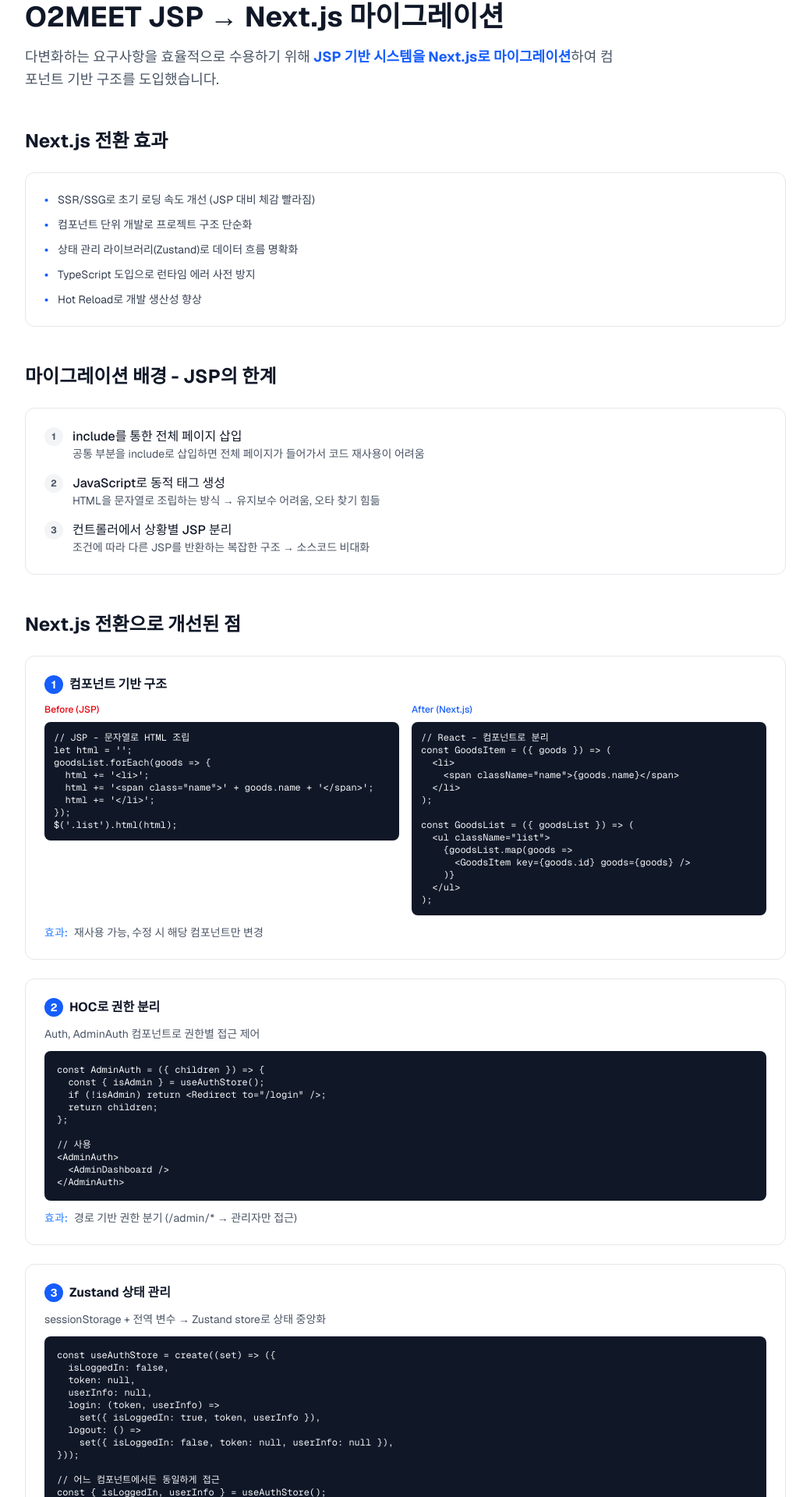
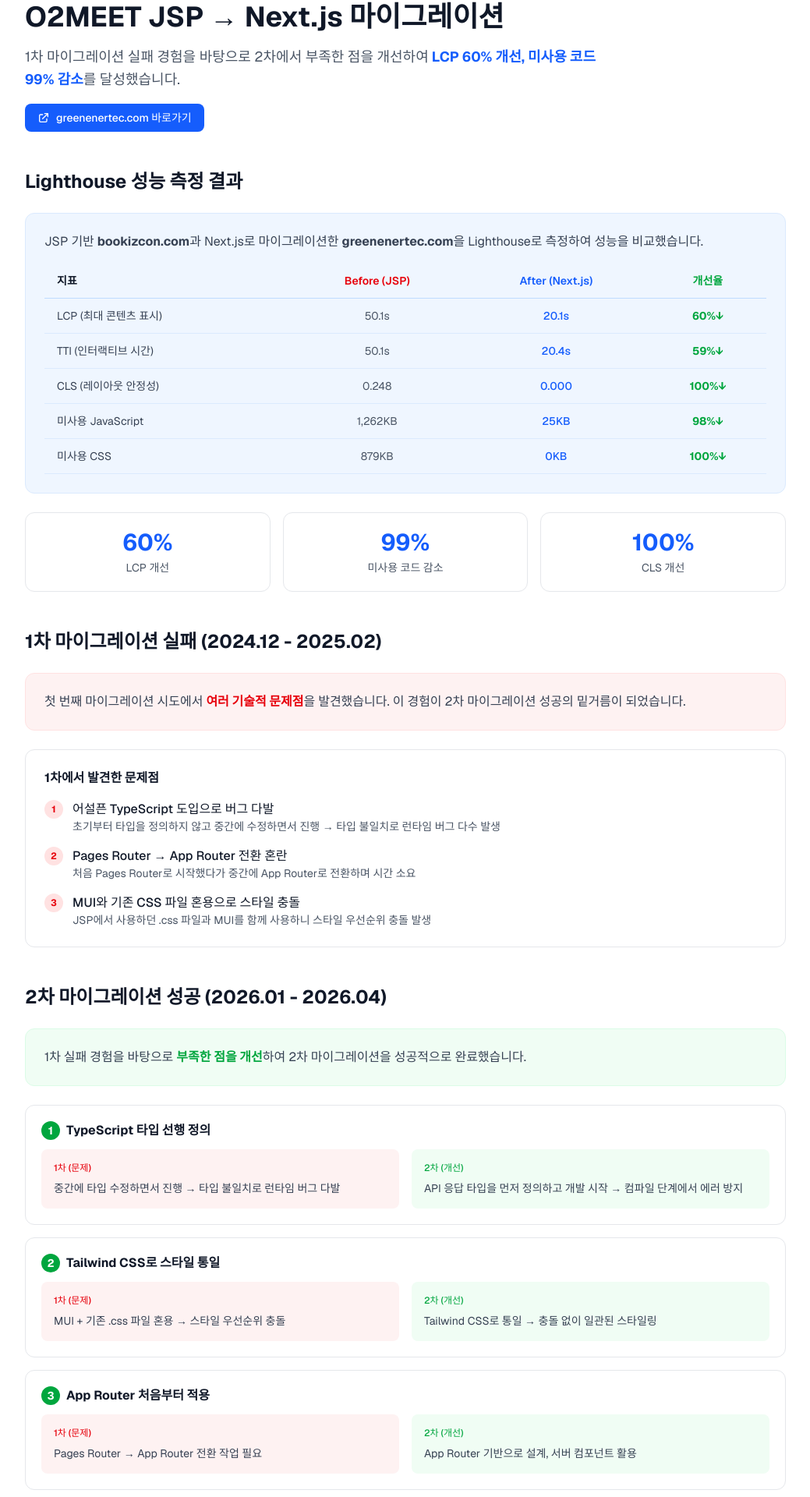
Before and after one commit to HeeJeShin/portfolio, a Next.js app: page /projects/o2meet-migration in a window 1280 px wide. Shown: the part 149-2069 px from the top of the page at 78% size, without its empty margins (120-1159 px from the left). Built offline with nearby package versions, Linux system fonts and the light colour scheme.

Commit message:
성능측정 업데이트

```diff
--- a/app/projects/o2meet-migration/page.tsx
+++ b/app/projects/o2meet-migration/page.tsx
@@ -3,14 +3,52 @@
 import Link from "next/link";
 import { ProjectHeader } from "@/app/_components/ProjectHeader";
 
-const techStack = ["Next.js 14", "TypeScript", "Zustand", "MUI", "Zod"];
+const techStack = ["Next.js 14", "TypeScript", "Zustand", "Tailwind CSS", "Zod"];
 
-const benefits = [
-  "SSR/SSG로 초기 로딩 속도 개선 (JSP 대비 체감 빨라짐)",
-  "컴포넌트 단위 개발로 프로젝트 구조 단순화",
-  "상태 관리 라이브러리(Zustand)로 데이터 흐름 명확화",
-  "TypeScript 도입으로 런타임 에러 사전 방지",
-  "Hot Reload로 개발 생산성 향상",
+const lighthouseMetrics = [
+  { metric: "LCP (최대 콘텐츠 표시)", before: "50.1s", after: "20.1s", improvement: "60%↓" },
+  { metric: "TTI (인터랙티브 시간)", before: "50.1s", after: "20.4s", improvement: "59%↓" },
+  { metric: "CLS (레이아웃 안정성)", before: "0.248", after: "0.000", improvement: "100%↓" },
+  { metric: "미사용 JavaScript", before: "1,262KB", after: "25KB", improvement: "98%↓" },
+  { metric: "미사용 CSS", before: "879KB", after: "0KB", improvement: "100%↓" },
+];
+
+const firstAttemptIssues = [
+  {
+    issue: "어설픈 TypeScript 도입으로 버그 다발",
+    detail: "초기부터 타입을 정의하지 않고 중간에 수정하면서 진행 → 타입 불일치로 런타임 버그 다수 발생",
+  },
+  {
+    issue: "Pages Router → App Router 전환 혼란",
+    detail: "처음 Pages Router로 시작했다가 중간에 App Router로 전환하며 시간 소요",
+  },
+  {
+    issue: "MUI와 기존 CSS 파일 혼용으로 스타일 충돌",
+    detail: "JSP에서 사용하던 .css 파일과 MUI를 함께 사용하니 스타일 우선순위 충돌 발생",
+  },
+];
+
+const secondAttemptImprovements = [
+  {
+    title: "TypeScript 타입 선행 정의",
+    before: "중간에 타입 수정하면서 진행 → 타입 불일치로 런타임 버그 다발",
+    after: "API 응답 타입을 먼저 정의하고 개발 시작 → 컴파일 단계에서 에러 방지",
+  },
+  {
+    title: "Tailwind CSS로 스타일 통일",
+    before: "MUI + 기존 .css 파일 혼용 → 스타일 우선순위 충돌",
+    after: "Tailwind CSS로 통일 → 충돌 없이 일관된 스타일링",
+  },
+  {
+    title: "App Router 처음부터 적용",
+    before: "Pages Router → App Router 전환 작업 필요",
+    after: "App Router 기반으로 설계, 서버 컴포넌트 활용",
+  },
+  {
+    title: "컴포넌트/상태 관리 설계 선행",
+    before: "JSP를 급하게 옮기다 보니 컴포넌트 분리가 어중간함",
+    after: "페이지별 컴포넌트 구조와 store 구조를 먼저 설계 후 개발",
+  },
 ];
 
 const jspLimitations = [
@@ -28,121 +66,6 @@ const jspLimitations = [
   },
 ];
 
-const improvements = [
-  {
-    title: "컴포넌트 기반 구조",
-    before: `// JSP - 문자열로 HTML 조립
-let html = '';
-goodsList.forEach(goods => {
-  html += '<li>';
-  html += '<span class="name">' + goods.name + '</span>';
-  html += '</li>';
-});
-$('.list').html(html);`,
-    after: `// React - 컴포넌트로 분리
-const GoodsItem = ({ goods }) => (
-  <li>
-    <span className="name">{goods.name}</span>
-  </li>
-);
-
-const GoodsList = ({ goodsList }) => (
-  <ul className="list">
-    {goodsList.map(goods =>
-      <GoodsItem key={goods.id} goods={goods} />
-    )}
-  </ul>
-);`,
-    benefit: "재사용 가능, 수정 시 해당 컴포넌트만 변경",
-  },
-  {
-    title: "HOC로 권한 분리",
-    desc: "Auth, AdminAuth 컴포넌트로 권한별 접근 제어",
-    code: `const AdminAuth = ({ children }) => {
-  const { isAdmin } = useAuthStore();
-  if (!isAdmin) return <Redirect to="/login" />;
-  return children;
-};
-
-// 사용
-<AdminAuth>
-  <AdminDashboard />
-</AdminAuth>`,
-    benefit: "경로 기반 권한 분기 (/admin/* → 관리자만 접근)",
-  },
-  {
-    title: "Zustand 상태 관리",
-    desc: "sessionStorage + 전역 변수 → Zustand store로 상태 중앙화",
-    code: `const useAuthStore = create((set) => ({
-  isLoggedIn: false,
-  token: null,
-  userInfo: null,
-  login: (token, userInfo) =>
-    set({ isLoggedIn: true, token, userInfo }),
-  logout: () =>
-    set({ isLoggedIn: false, token: null, userInfo: null }),
-}));
-
-// 어느 컴포넌트에서든 동일하게 접근
-const { isLoggedIn, userInfo } = useAuthStore();`,
-    benefit: "여러 페이지에서 일관된 사용자 정보 접근",
-  },
-  {
-    title: "Zod 스키마 검증",
-    desc: "여러 폼에서 반복되는 검증(이메일, 사용자 ID 등)을 공통화",
-    code: `const userSchema = z.object({
-  email: z.string().email("올바른 이메일 형식이 아닙니다"),
-  userId: z.string().min(4, "4자 이상 입력해주세요"),
-  phone: z.string().regex(
-    /^01[0-9]-\\d{4}-\\d{4}$/,
-    "올바른 전화번호 형식이 아닙니다"
-  ),
-});
-
-// 타입 자동 추론
-type User = z.infer<typeof userSchema>;`,
-    benefit: "TypeScript와 강력한 통합, 런타임 타입 검증",
-  },
-];
-
-const migrationIssues = [
-  {
-    title: "Pages Router → App Router 전환",
-    problem: "처음엔 Pages Router로 개발 시작, 중간에 React 경력 개발자 입사 후 App Router 제안",
-    solution: "App Router로 전환 작업 진행",
-    reason: "App Router가 서버 컴포넌트 기본 지원, 레이아웃 중첩, 더 직관적인 라우팅 구조 제공",
-  },
-  {
-    title: "기존 CSS 파일 스타일 충돌",
-    problem: "JSP에서 쓰던 .css 파일을 그대로 가져오니 Next.js에서 스타일이 제대로 적용 안 됨",
-    solution: "CSS Modules 또는 MUI로 전환",
-    reason: "Next.js는 글로벌 CSS import 제한, CSS Modules 권장",
-  },
-  {
-    title: "MUI 컴포넌트 커스터마이징 어려움",
-    problem: "MUI 기본 컴포넌트 스타일을 프로젝트에 맞게 수정하기 번거로움",
-    solution: "sx prop, styled() 활용했으나 여전히 불편",
-    reason: "다음 프로젝트(전시부스신청)에서는 Tailwind CSS 선택",
-  },
-];
-
-const reflections = [
-  {
-    lesson: "컴포넌트 설계 먼저",
-    from: "JSP를 급하게 옮기다 보니 컴포넌트 분리가 어중간함",
-    applied: "전시부스신청에서는 페이지별 컴포넌트 구조를 먼저 설계",
-  },
-  {
-    lesson: "상태 관리 설계 선행",
-    from: "sessionStorage → Zustand 전환 시 누락된 부분 발생",
-    applied: "전시부스신청에서는 store 구조를 먼저 설계 후 개발",
-  },
-  {
-    lesson: "검증 로직 공통화",
-    from: "폼마다 비슷한 검증 코드 중복",
-    applied: "전시부스신청에서는 Zod 스키마로 검증 로직 재사용",
-  },
-];
 
 export default function O2MeetMigrationPage() {
   return (
@@ -156,7 +79,7 @@ export default function O2MeetMigrationPage() {
         <section className="mb-12">
           <div className="flex items-center gap-3 mb-4">
             <span className="px-3 py-1 bg-white border border-gray-300 text-gray-700 rounded-full text-sm font-medium">
-              2024.12 - 2025.02
+              2026.01 - 2026.04
             </span>
             <span className="text-gray-400">|</span>
             <span className="text-gray-600 text-sm">프론트엔드</span>
@@ -164,25 +87,127 @@ export default function O2MeetMigrationPage() {
           <h1 className="text-3xl md:text-4xl font-bold text-gray-900 mb-4">
             O2MEET JSP → Next.js 마이그레이션
           </h1>
-          <p className="text-lg text-gray-600 leading-relaxed max-w-3xl">
-            다변화하는 요구사항을 효율적으로 수용하기 위해
-            <strong className="text-blue-600"> JSP 기반 시스템을 Next.js로 마이그레이션</strong>하여
-            컴포넌트 기반 구조를 도입했습니다.
+          <p className="text-lg text-gray-600 leading-relaxed max-w-3xl mb-4">
+            1차 마이그레이션 실패 경험을 바탕으로 2차에서 부족한 점을 개선하여
+            <strong className="text-blue-600"> LCP 60% 개선, 미사용 코드 99% 감소</strong>를 달성했습니다.
           </p>
+          <a
+            href="https://greenenertec.com/"
+            target="_blank"
+            rel="noopener noreferrer"
+            className="inline-flex items-center gap-2 px-4 py-2 bg-blue-600 text-white rounded-lg hover:bg-blue-700 transition-colors text-sm font-medium"
+          >
+            <svg className="w-4 h-4" fill="none" stroke="currentColor" viewBox="0 0 24 24">
+              <path strokeLinecap="round" strokeLinejoin="round" strokeWidth={2} d="M10 6H6a2 2 0 00-2 2v10a2 2 0 002 2h10a2 2 0 002-2v-4M14 4h6m0 0v6m0-6L10 14" />
+            </svg>
+            greenenertec.com 바로가기
+          </a>
         </section>
 
-        {/* 성과 */}
+        {/* Lighthouse 성능 측정 결과 */}
+        <section id="lighthouse" className="mb-12 scroll-mt-8">
+          <h2 className="text-2xl font-bold text-gray-900 mb-6">Lighthouse 성능 측정 결과</h2>
+          <div className="bg-blue-50 rounded-xl p-6 border border-blue-100 mb-6">
+            <p className="text-gray-700 mb-4">
+              JSP 기반 <strong>bookizcon.com</strong>과 Next.js로 마이그레이션한 <strong>greenenertec.com</strong>을
+              Lighthouse로 측정하여 성능을 비교했습니다.
+            </p>
+            <div className="overflow-x-auto">
+              <table className="w-full text-sm">
+                <thead>
+                  <tr className="border-b border-blue-200">
+                    <th className="text-left py-3 px-4 font-semibold text-gray-900">지표</th>
+                    <th className="text-center py-3 px-4 font-semibold text-red-600">Before (JSP)</th>
+                    <th className="text-center py-3 px-4 font-semibold text-blue-600">After (Next.js)</th>
+                    <th className="text-center py-3 px-4 font-semibold text-green-600">개선율</th>
+                  </tr>
+                </thead>
+                <tbody>
+                  {lighthouseMetrics.map((item, i) => (
+                    <tr key={i} className="border-b border-blue-100">
+                      <td className="py-3 px-4 text-gray-700">{item.metric}</td>
+                      <td className="py-3 px-4 text-center text-gray-600">{item.before}</td>
+                      <td className="py-3 px-4 text-center font-medium text-blue-600">{item.after}</td>
+                      <td className="py-3 px-4 text-center font-bold text-green-600">{item.improvement}</td>
+                    </tr>
+                  ))}
+                </tbody>
+              </table>
+            </div>
+          </div>
+          <div className="grid md:grid-cols-3 gap-4">
+            <div className="bg-white rounded-xl border border-gray-200 p-5 text-center">
+              <p className="text-3xl font-bold text-blue-600 mb-1">60%</p>
+              <p className="text-sm text-gray-600">LCP 개선</p>
+            </div>
+            <div className="bg-white rounded-xl border border-gray-200 p-5 text-center">
+              <p className="text-3xl font-bold text-blue-600 mb-1">99%</p>
+              <p className="text-sm text-gray-600">미사용 코드 감소</p>
+            </div>
+            <div className="bg-white rounded-xl border border-gray-200 p-5 text-center">
+              <p className="text-3xl font-bold text-blue-600 mb-1">100%</p>
+              <p className="text-sm text-gray-600">CLS 개선</p>
+            </div>
+          </div>
+        </section>
+
+        {/* 1차 마이그레이션 실패 */}
         <section className="mb-12">
-          <h2 className="text-2xl font-bold text-gray-900 mb-6">Next.js 전환 효과</h2>
+          <h2 className="text-2xl font-bold text-gray-900 mb-6">1차 마이그레이션 실패 (2024.12 - 2025.02)</h2>
+          <div className="bg-red-50 rounded-xl p-6 border border-red-100 mb-6">
+            <p className="text-gray-700">
+              첫 번째 마이그레이션 시도에서 <strong className="text-red-600">여러 기술적 문제점</strong>을 발견했습니다.
+              이 경험이 2차 마이그레이션 성공의 밑거름이 되었습니다.
+            </p>
+          </div>
           <div className="bg-white rounded-xl p-6 border border-gray-200">
-            <ul className="space-y-3">
-              {benefits.map((b, i) => (
-                <li key={i} className="flex items-start gap-3 text-sm text-gray-700">
-                  <span className="text-blue-600 font-bold">•</span>
-                  {b}
-                </li>
+            <h3 className="font-bold text-gray-900 mb-4">1차에서 발견한 문제점</h3>
+            <div className="space-y-4">
+              {firstAttemptIssues.map((item, i) => (
+                <div key={i} className="flex items-start gap-3">
+                  <span className="w-6 h-6 bg-red-100 text-red-600 rounded-full flex items-center justify-center text-xs font-bold flex-shrink-0">
+                    {i + 1}
+                  </span>
+                  <div>
+                    <p className="font-medium text-gray-900">{item.issue}</p>
+                    <p className="text-sm text-gray-600">{item.detail}</p>
+                  </div>
+                </div>
               ))}
-            </ul>
+            </div>
+          </div>
+        </section>
+
+        {/* 2차 마이그레이션 성공 */}
+        <section className="mb-12">
+          <h2 className="text-2xl font-bold text-gray-900 mb-6">2차 마이그레이션 성공 (2026.01 - 2026.04)</h2>
+          <div className="bg-green-50 rounded-xl p-6 border border-green-100 mb-6">
+            <p className="text-gray-700">
+              1차 실패 경험을 바탕으로 <strong className="text-green-600">부족한 점을 개선</strong>하여
+              2차 마이그레이션을 성공적으로 완료했습니다.
+            </p>
+          </div>
+          <div className="space-y-4">
+            {secondAttemptImprovements.map((item, i) => (
+              <div key={i} className="bg-white rounded-xl border border-gray-200 p-5">
+                <h3 className="font-bold text-gray-900 mb-3 flex items-center gap-2">
+                  <span className="w-6 h-6 bg-green-600 text-white rounded-full flex items-center justify-center text-sm">
+                    {i + 1}
+                  </span>
+                  {item.title}
+                </h3>
+                <div className="grid md:grid-cols-2 gap-4">
+                  <div className="bg-red-50 rounded-lg p-4">
+                    <p className="text-xs font-medium text-red-600 mb-2">1차 (문제)</p>
+                    <p className="text-sm text-gray-700">{item.before}</p>
+                  </div>
+                  <div className="bg-green-50 rounded-lg p-4">
+                    <p className="text-xs font-medium text-green-600 mb-2">2차 (개선)</p>
+                    <p className="text-sm text-gray-700">{item.after}</p>
+                  </div>
+                </div>
+              </div>
+            ))}
           </div>
         </section>
 
@@ -199,104 +224,6 @@ export default function O2MeetMigrationPage() {
                   <div>
                     <p className="font-medium text-gray-900">{item.issue}</p>
                     <p className="text-sm text-gray-600">{item.detail}</p>
-                  </div>
-                </div>
-              ))}
-            </div>
-          </div>
-        </section>
-
-        {/* 개선 사항 */}
-        <section className="mb-12">
-          <h2 className="text-2xl font-bold text-gray-900 mb-6">Next.js 전환으로 개선된 점</h2>
-          <div className="space-y-6">
-            {improvements.map((item, idx) => (
-              <div key={item.title} className="bg-white rounded-xl border border-gray-200 p-6">
-                <h3 className="font-bold text-gray-900 mb-3 flex items-center gap-2">
-                  <span className="w-6 h-6 bg-blue-600 text-white rounded-full flex items-center justify-center text-sm">
-                    {idx + 1}
-                  </span>
-                  {item.title}
-                </h3>
-                {item.desc && (
-                  <p className="text-sm text-gray-600 mb-3">{item.desc}</p>
-                )}
-                {item.before && item.after && (
-                  <div className="grid md:grid-cols-2 gap-4 mb-3">
-                    <div>
-                      <p className="text-xs font-medium text-red-600 mb-2">Before (JSP)</p>
-                      <div className="bg-gray-900 rounded-lg p-3 overflow-x-auto">
-                        <pre className="text-xs font-mono text-gray-100 whitespace-pre-wrap">{item.before}</pre>
-                      </div>
-                    </div>
-                    <div>
-                      <p className="text-xs font-medium text-blue-600 mb-2">After (Next.js)</p>
-                      <div className="bg-gray-900 rounded-lg p-3 overflow-x-auto">
-                        <pre className="text-xs font-mono text-gray-100 whitespace-pre-wrap">{item.after}</pre>
-                      </div>
-                    </div>
-                  </div>
-                )}
-                {item.code && !item.before && (
-                  <div className="bg-gray-900 rounded-lg p-4 mb-3 overflow-x-auto">
-                    <pre className="text-xs font-mono text-gray-100 whitespace-pre-wrap">{item.code}</pre>
-                  </div>
-                )}
-                <div className="flex items-start gap-2 text-sm">
-                  <span className="text-blue-500 font-medium">효과:</span>
-                  <span className="text-gray-600">{item.benefit}</span>
-                </div>
-              </div>
-            ))}
-          </div>
-        </section>
-
-        {/* 마이그레이션 중 겪은 이슈 */}
-        <section className="mb-12">
-          <h2 className="text-2xl font-bold text-gray-900 mb-6">마이그레이션 중 겪은 이슈</h2>
-          <div className="space-y-4">
-            {migrationIssues.map((issue, i) => (
-              <div key={i} className="bg-white rounded-xl border border-gray-200 p-5">
-                <h3 className="font-bold text-gray-900 mb-3">{issue.title}</h3>
-                <div className="grid md:grid-cols-3 gap-4">
-                  <div className="bg-gray-50 rounded-lg p-4">
-                    <p className="text-xs font-medium text-gray-500 mb-2">문제</p>
-                    <p className="text-sm text-gray-700">{issue.problem}</p>
-                  </div>
-                  <div className="bg-gray-50 rounded-lg p-4">
-                    <p className="text-xs font-medium text-gray-500 mb-2">대응</p>
-                    <p className="text-sm text-gray-700">{issue.solution}</p>
-                  </div>
-                  <div className="bg-gray-50 rounded-lg p-4">
-                    <p className="text-xs font-medium text-gray-500 mb-2">배운 점</p>
-                    <p className="text-sm font-medium text-blue-600">{issue.reason}</p>
-                  </div>
-                </div>
-              </div>
-            ))}
-          </div>
-        </section>
-
-        {/* 고찰 → 전시부스신청에 적용 */}
-        <section className="mb-12">
-          <h2 className="text-2xl font-bold text-gray-900 mb-6">프로젝트 고찰 → 전시부스신청에 적용</h2>
-          <div className="bg-white rounded-xl p-6 border border-gray-200">
-            <p className="text-gray-700 mb-6">
-              마이그레이션 경험에서 배운 점을 바탕으로 <strong className="text-blue-600">전시부스신청 프로젝트</strong>를 더 잘 설계했습니다.
-            </p>
-            <div className="space-y-4">
-              {reflections.map((r, i) => (
-                <div key={i} className="bg-gray-50 rounded-lg p-4 border border-gray-200">
-                  <p className="font-medium text-gray-900 mb-2">{r.lesson}</p>
-                  <div className="grid md:grid-cols-2 gap-3 text-sm">
-                    <div className="flex items-start gap-2">
-                      <span className="text-red-500">마이그레이션:</span>
-                      <span className="text-gray-600">{r.from}</span>
-                    </div>
-                    <div className="flex items-start gap-2">
-                      <span className="text-blue-600">적용:</span>
-                      <span className="text-gray-600">{r.applied}</span>
-                    </div>
                   </div>
                 </div>
               ))}
```
Also changed, not shown: app/_components/ChallengesSection.tsx (+17 -14 lines), app/_components/IntroSection.tsx (+16 -12 lines), 1 other file (tests, documents, lock files or other folders).
